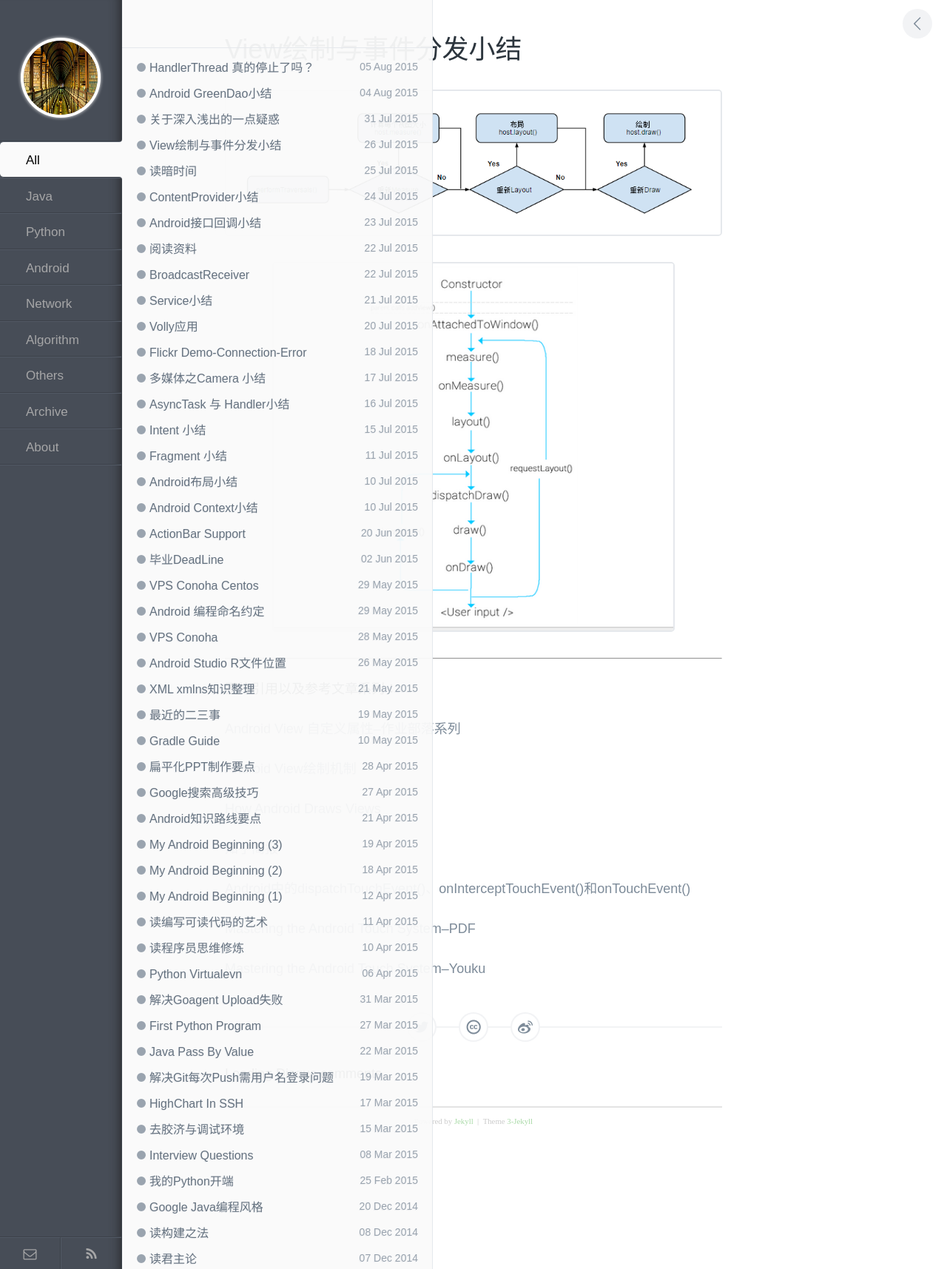
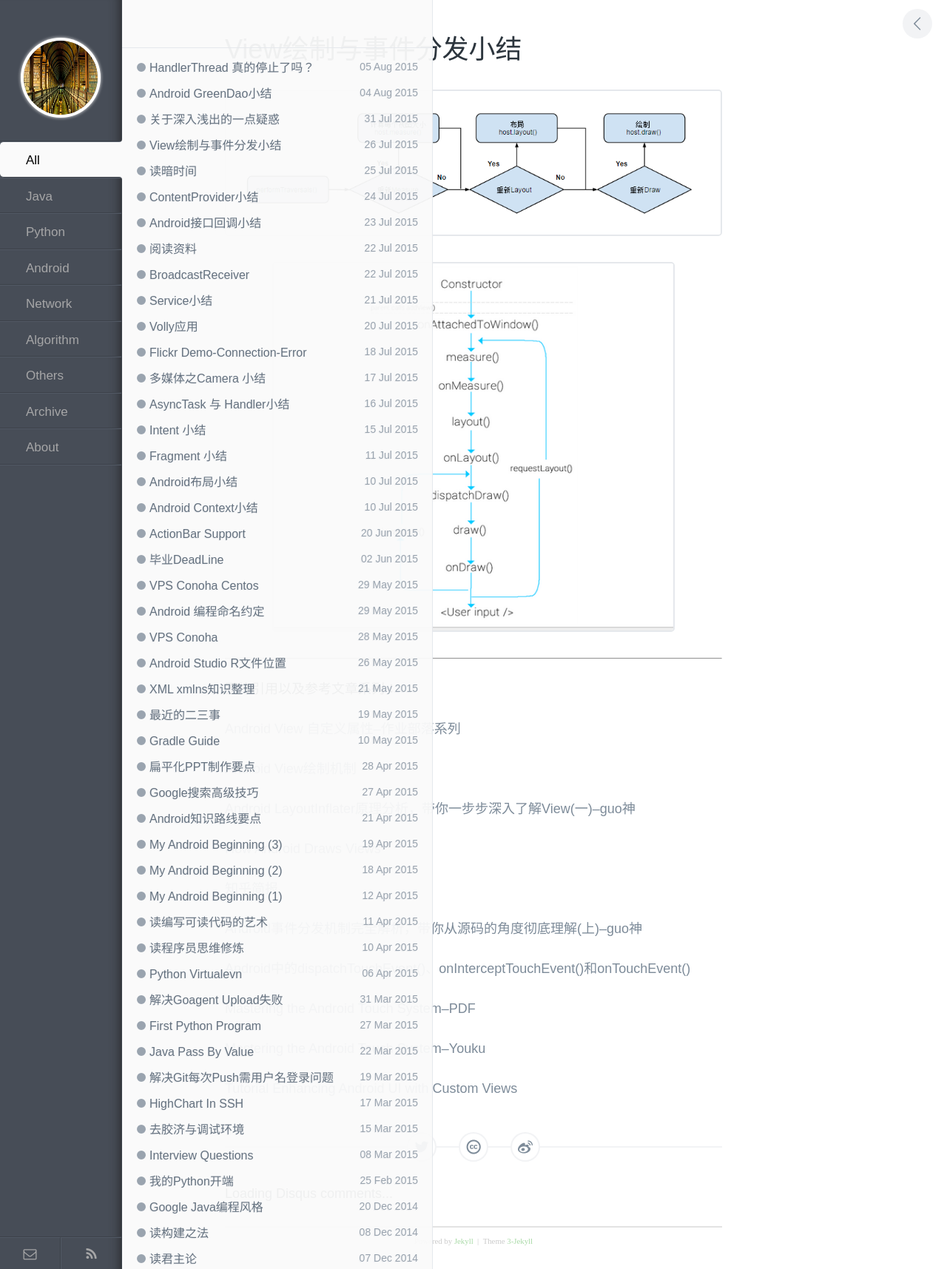
Before and after one commit to enlipan/enlipan.github.io, a Jekyll site: the page built from _posts/2015-7-26-View-android.md, in a window 1280 px wide. Shown: the whole page at 74% size. Built offline with Jekyll 4.4.1, drawn with Linux system fonts in a browser that asks for light colours; comment, search, counter and statistics services are not loaded.

Commit message:
modify view android.md

```diff
--- a/_posts/2015-7-26-View-android.md
+++ b/_posts/2015-7-26-View-android.md
@@ -18,12 +18,18 @@
 
 [Android View绘制机制](http://blog.csdn.net/xushuaic/article/details/42638111)
 
+[ Android LayoutInflater原理分析，带你一步步深入了解View(一)--guo神](http://blog.csdn.net/guolin_blog/article/details/12921889)
+
 [How Android Draws Views](https://developer.android.com/intl/ja/guide/topics/ui/how-android-draws.html)
 
 [知乎简报](http://zhuanlan.zhihu.com/andlib/19958187)
+
+[Android事件分发机制完全解析，带你从源码的角度彻底理解(上)--guo神](http://blog.csdn.net/guolin_blog/article/details/9097463)
 
 [Android中的dispatchTouchEvent()、onInterceptTouchEvent()和onTouchEvent()](http://blog.csdn.net/xyz_lmn/article/details/12517911)
 
 [Mastering the Android Touch System--PDF](http://wugengxin.cn/download/pdf/android/PRE_andevcon_mastering-the-android-touch-system.pdf)
 
 [Mastering the Android Touch System--Youku](http://v.youku.com/v_show/id_XODQ1MjI2MDQ0.html)
+
+[Tutorial Enhancing Android UI with Custom Views](http://v.youku.com/v_show/id_XODM4NzA3ODMy.html)
```
